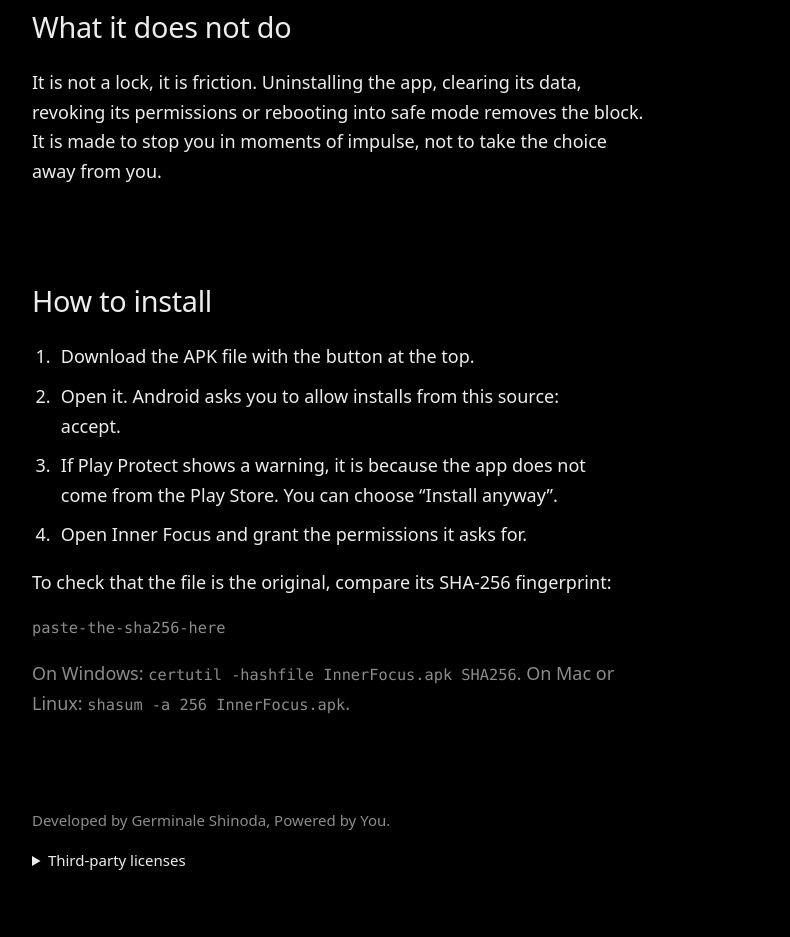
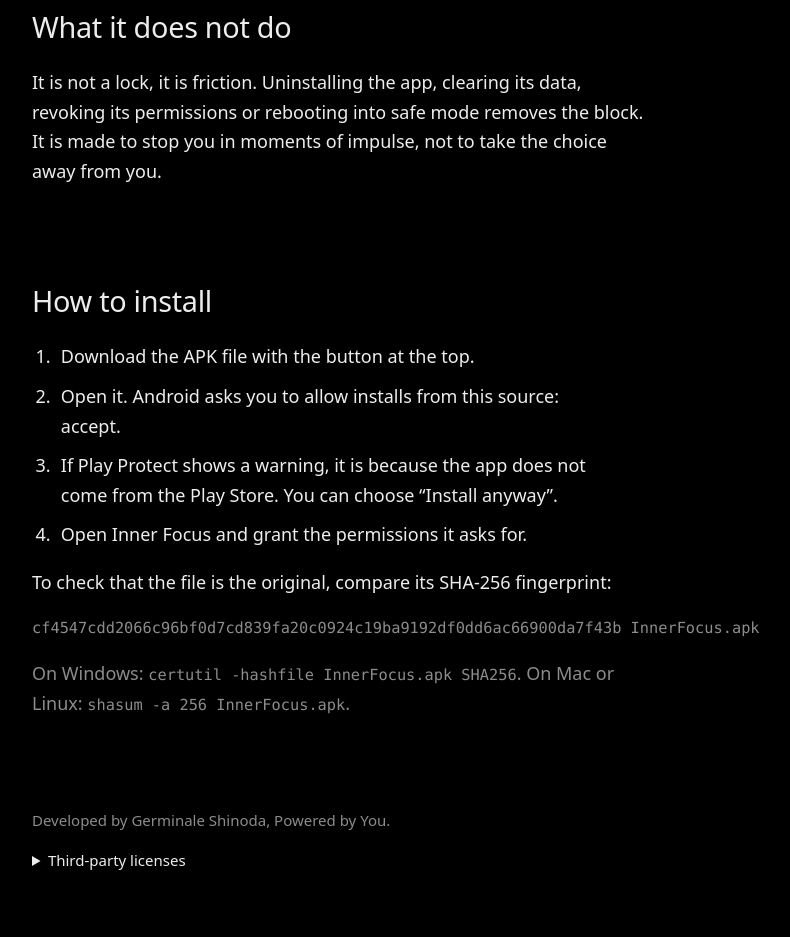
Before and after one commit to germinaleFarina/InnerFocus---A-Requiem-for-The-Brain-in-a-World-of-Digital-Chaos, a plain HTML site: page index.html in a window 1280 px wide. Shown: the part 2513-3450 px from the top of the page, without its empty margins (188-978 px from the left). Drawn offline with Linux system fonts and the light colour scheme.

Commit message:
Update SHA-256 fingerprint for InnerFocus.apk

```diff
--- a/index.html
+++ b/index.html
@@ -207,7 +207,7 @@
       <li>Open Inner Focus and grant the permissions it asks for.</li>
     </ol>
     <p>To check that the file is the original, compare its SHA-256 fingerprint:</p>
-    <code class="hash">paste-the-sha256-here</code>
+    <code class="hash">cf4547cdd2066c96bf0d7cd839fa20c0924c19ba9192df0dd6ac66900da7f43b  InnerFocus.apk</code>
     <p class="muted">On Windows: <code>certutil -hashfile InnerFocus.apk SHA256</code>. On Mac or Linux: <code>shasum -a 256 InnerFocus.apk</code>.</p>
   </div>
 </section>
```
